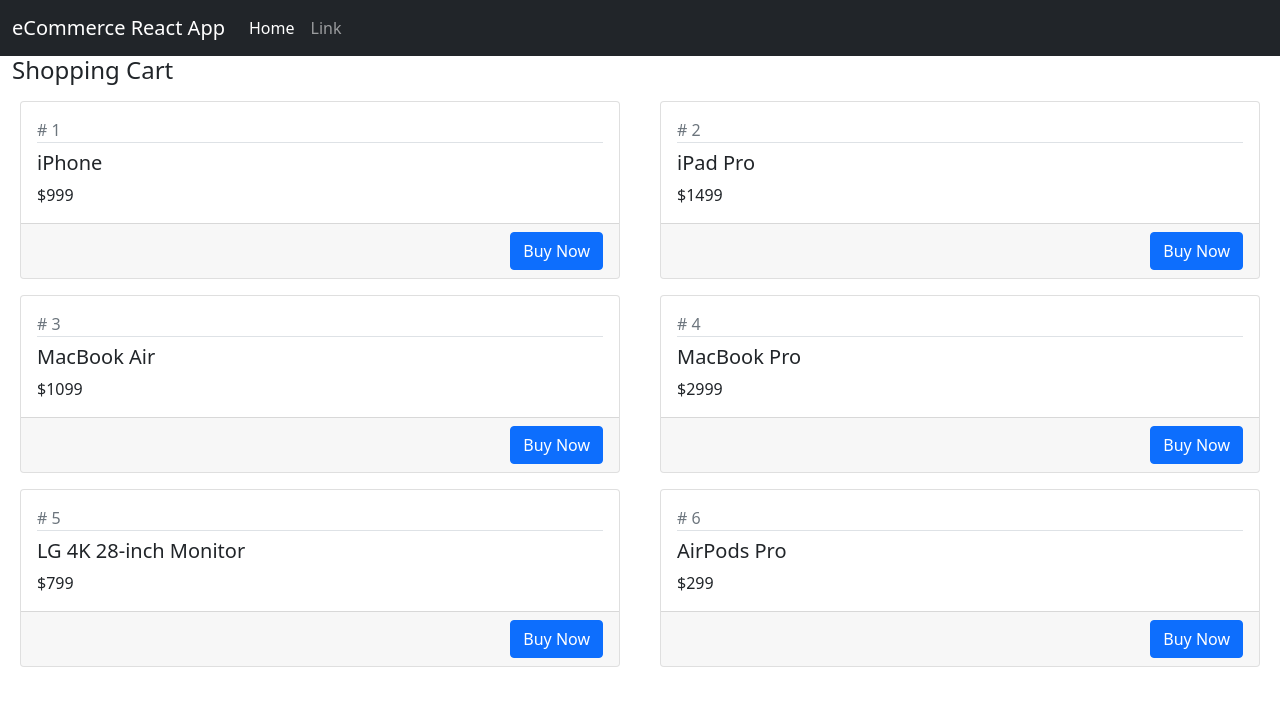
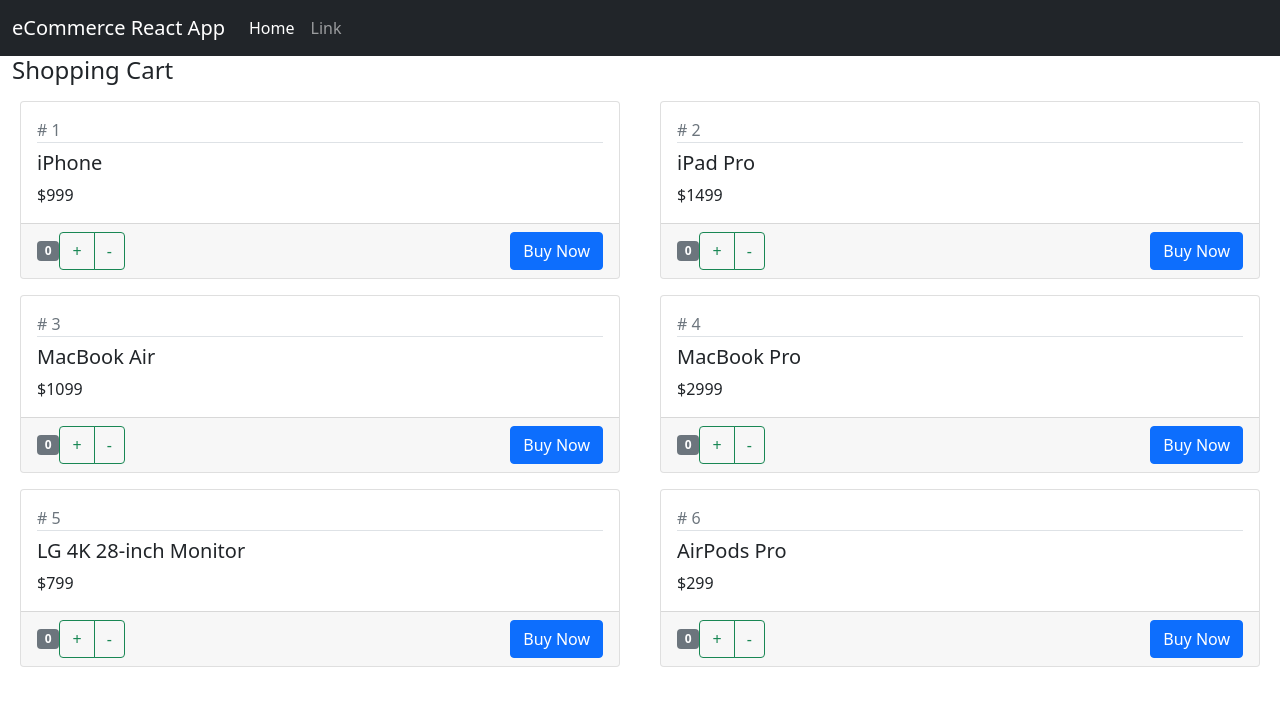
Before and after one commit to timrager/react_ecomm, a React (Create React App) app: page / in a window 1280 px wide. Shown: the top 706 px of the page. Built offline with nearby package versions, Linux system fonts and the light colour scheme.

Commit message:
completed increment and decrement functions

```diff
--- a/src/Product.jsx
+++ b/src/Product.jsx
@@ -1,18 +1,37 @@
 import React, { Component } from 'react';
 
 class Product extends Component {
+
+    state = {
+        product: this.props.product
+    }
 
     render() {
         return (
             <div className="col-md-6">
                 <div className="card m-2">
                     <div className="card-body">
-                        <div className="text-muted"># {this.props.product.id}</div>
-                        <h5 className="pt-2 border-top">{this.props.product.productName}</h5>
-                        <div>${this.props.product.price}</div>
+                        <div className="text-muted"># {this.state.product.id}</div>
+                        <h5 className="pt-2 border-top">{this.state.product.productName}</h5>
+                        <div>${this.state.product.price}</div>
                     </div>
                     <div className="card-footer text-end">
-                        {this.props.children}
+                        <div className="float-start">
+                            <span className="badge bg-secondary">{this.state.product.quantity}</span>
+                            <div className="btn-group">
+                                <button
+                                    className="btn btn-outline-success"
+                                    onClick={() => { this.props.onIncrement(this.state.product) }}>+
+                                </button>
+                                <button
+                                    className="btn btn-outline-success"
+                                    onClick={() => { this.props.onDecrement(this.state.product) }}>-
+                                </button>
+                            </div>
+                        </div>
+                        <div className="float-end">
+                            {this.props.children}
+                        </div>
                     </div>
                 </div>
             </div>
--- a/src/ShoppingCart.jsx
+++ b/src/ShoppingCart.jsx
@@ -52,7 +52,7 @@
                 <div className="row">
                     {this.state.products.map( (product) => {
                         return (
-                            <Product key={product.id} product={product}>
+                            <Product key={product.id} product={product} onIncrement={this.handleIncrement} onDecrement={this.handleDecrement}>
                                 <button className="btn btn-primary">Buy Now</button>
                             </Product>
                         )
@@ -62,6 +62,25 @@
         )
     }
 
+    handleIncrement = (product) => {
+
+        let allProducts = [...this.state.products];
+        let index = allProducts.indexOf(product);
+
+        allProducts[index].quantity < 10 ? allProducts[index].quantity++ : allProducts[index].quantity = 10;
+
+        this.setState({products: allProducts})
+    }
+
+    handleDecrement = (product) => {
+        let allProducts = [...this.state.products];
+        let index = allProducts.indexOf(product);
+
+        allProducts[index].quantity > 0 ? allProducts[index].quantity-- : allProducts[index].quantity = 0;
+
+        this.setState({products: allProducts})
+    }
+
 }
 
 export default ShoppingCart;
```
